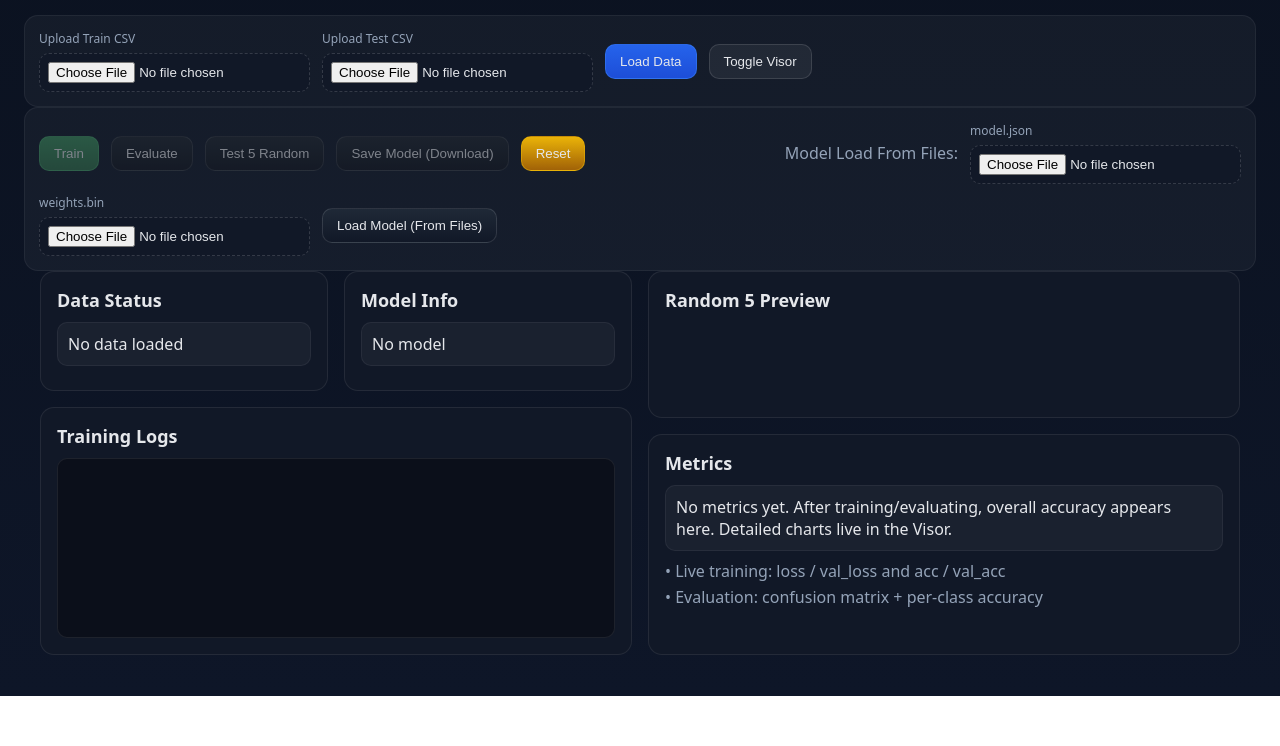
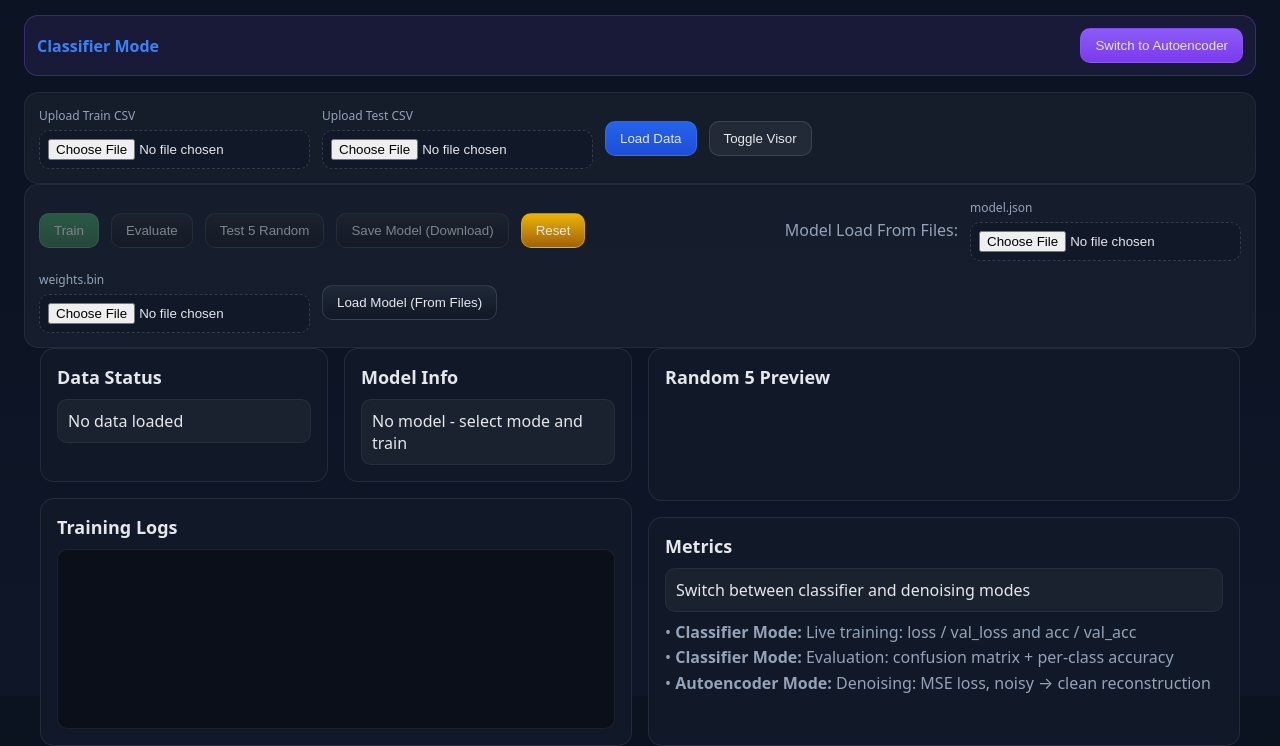
Before and after one commit to HafsaIdSaid386/NND-week-3, a plain HTML site: page index.html in a window 1280 px wide. Shown: the part 104-850 px from the top of the page. Before the commit the page ends 800 px from the top, so only its background shows below. Drawn offline with Linux system fonts and the light colour scheme; a script that the page names is missing.

Commit message:
Update index.html

```diff
--- a/index.html
+++ b/index.html
@@ -16,6 +16,7 @@
       --accent: #22c55e;
       --danger: #ef4444;
       --primary: #3b82f6;
+      --autoencoder: #8b5cf6;
     }
     * { box-sizing: border-box; }
     html, body { margin: 0; height: 100%; }
@@ -47,6 +48,22 @@
       gap: 10px 12px;
       align-items: center;
     }
+    .mode-bar {
+      background: rgba(139, 92, 246, 0.1);
+      border: 1px solid rgba(139, 92, 246, 0.3);
+      border-radius: 14px;
+      padding: 12px;
+      display: flex;
+      justify-content: space-between;
+      align-items: center;
+      margin-bottom: 16px;
+    }
+    .mode-indicator {
+      font-weight: 700;
+      font-size: 16px;
+    }
+    .mode-indicator.classifier { color: var(--primary); }
+    .mode-indicator.autoencoder { color: var(--autoencoder); }
     label.inline {
       display: inline-flex;
       flex-direction: column;
@@ -77,6 +94,7 @@
     button.primary { border-color: rgba(59,130,246,.5); background: linear-gradient(180deg, #2563eb, #1d4ed8); }
     button.success { border-color: rgba(34,197,94,.5); background: linear-gradient(180deg, #16a34a, #15803d); }
     button.warn { border-color: rgba(234,179,8,.5); background: linear-gradient(180deg, #eab308, #a16207); }
+    button.autoencoder { border-color: rgba(139,92,246,.5); background: linear-gradient(180deg, #8b5cf6, #7c3aed); }
     button.ghost { background: rgba(255,255,255,.06); }
     button:disabled { opacity: .5; cursor: not-allowed; filter: grayscale(.4); }
     .card {
@@ -120,6 +138,9 @@
       gap: 12px;
       align-items: start;
     }
+    .denoising-preview {
+      grid-template-columns: repeat(3, minmax(0,1fr));
+    }
     .pitem { text-align: center; }
     canvas.preview {
       width: 112px; height: 112px;
@@ -132,11 +153,22 @@
     .bad { color: var(--danger); font-weight: 700; }
     .muted { color: var(--muted); }
     .list { line-height: 1.6; }
+    .comparison-label {
+      font-size: 11px;
+      color: var(--muted);
+      margin-top: 4px;
+    }
   </style>
 </head>
 <body>
-  <h1>MNIST CNN — Browser-only</h1>
+  <h1>MNIST CNN & Autoencoder — Browser-only</h1>
   <div class="sub">Upload your <strong>mnist_train.csv</strong> and <strong>mnist_test.csv</strong>, train entirely on-device, visualize metrics, and save / reload the model (no IndexedDB, files only).</div>
+
+  <!-- Mode switcher -->
+  <div class="mode-bar">
+    <div class="mode-indicator classifier" id="currentMode">Classifier Mode</div>
+    <button id="switchMode" class="autoencoder">Switch to Autoencoder</button>
+  </div>
 
   <!-- File pickers for CSV data -->
   <div class="loadbar">
@@ -176,7 +208,7 @@
 
       <div class="card">
         <h2>Model Info</h2>
-        <div id="modelInfo" class="status">No model</div>
+        <div id="modelInfo" class="status">No model - select mode and train</div>
       </div>
 
       <div class="card" style="grid-column: 1 / -1">
@@ -194,11 +226,12 @@
       <div class="card" style="grid-column: 1 / -1">
         <h2>Metrics</h2>
         <div id="metrics" class="status">
-          No metrics yet. After training/evaluating, overall accuracy appears here. Detailed charts live in the Visor.
+          Switch between classifier and denoising modes
         </div>
         <div class="list muted" style="margin-top:8px">
-          <div>• Live training: loss / val_loss and acc / val_acc</div>
-          <div>• Evaluation: confusion matrix + per-class accuracy</div>
+          <div>• <strong>Classifier Mode:</strong> Live training: loss / val_loss and acc / val_acc</div>
+          <div>• <strong>Classifier Mode:</strong> Evaluation: confusion matrix + per-class accuracy</div>
+          <div>• <strong>Autoencoder Mode:</strong> Denoising: MSE loss, noisy → clean reconstruction</div>
         </div>
       </div>
     </div>
```
